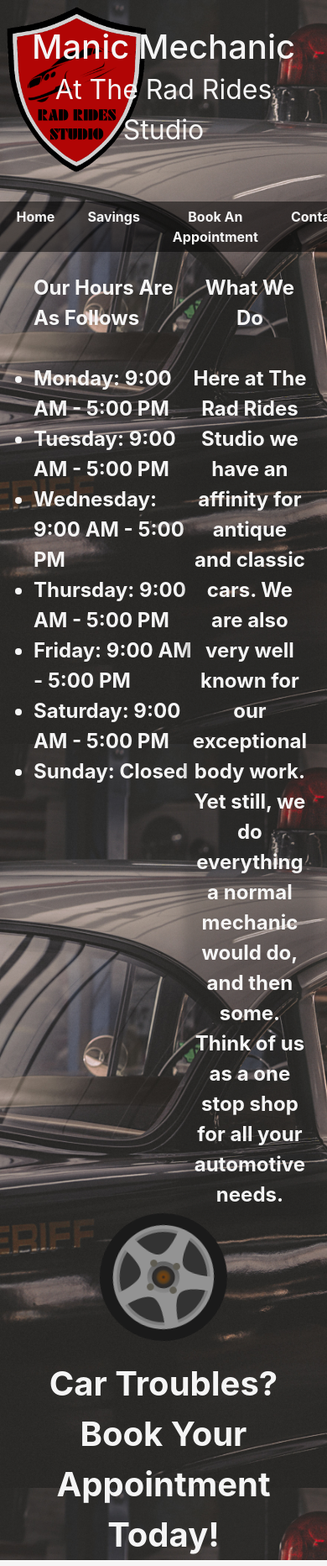
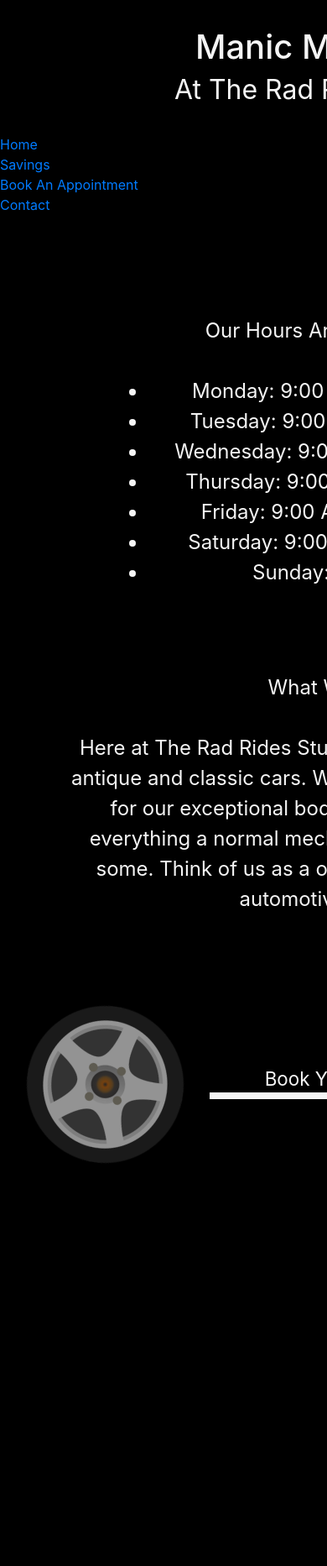
Before and after one commit to nylon-ducky/mechanic-website, a PHP site: page / in a window 390 px wide; the page is wider, and only the part inside the window is pictured. Shown: that part at 84% size. After the commit the page ends 1385 px from the top of that part, so only its background shows below. Run offline with PHP 8.4, Linux system fonts and the light colour scheme.

Commit message:
responsive styling progress

```diff
--- a/index.html
+++ b/index.html
@@ -20,14 +20,18 @@
 
     <link rel="stylesheet" href="https://cdnjs.cloudflare.com/ajax/libs/animate.css/4.1.1/animate.min.css" />
 
-    <link rel="stylesheet" href="style.css">
+    <link rel="stylesheet" media="screen and (min-width: 675px)" href="wideScreen.css">
+
+    <link rel="stylesheet" media="screen and (max-width: 674px)" href="smallScreen.css">
+
     <title>Rad Rides Studio</title>
 </head>
 
 <body>
-    <h1 id="head-img" class="jumbotron text-center animate__slideInDown">Manic Mechanic<br /><small>At The Rad Rides
+
+
+    <h1 id="head-img" class="jumbotron text-center animate__slideInDown">Manic Mechanic<br/><small>At The Rad Rides
             Studio</small></h1>
-
                 <div id="navBar" class="animate__fadeInDownBig">
                     <a href="index.html" class="nav">Home</a>
                     <a href="savings.html" class="nav">Savings</a>
@@ -43,12 +47,12 @@
         <ul id="hours" class="animate__fadeInLeft">
             <div>Our Hours Are As Follows</div>
             <br />
-            <li>Monday: 9:00 AM - 5:00 PM </li>
-            <li>Tuesday: 9:00 AM - 5:00 PM </li>
-            <li>Wednesday: 9:00 AM - 5:00 PM </li>
-            <li>Thursday: 9:00 AM - 5:00 PM </li>
-            <li>Friday: 9:00 AM - 5:00 PM </li>
-            <li>Saturday: 9:00 AM - 5:00 PM </li>
+            <li>Monday: 9:00 AM - 5:00 PM</li>
+            <li>Tuesday: 9:00 AM - 5:00 PM</li>
+            <li>Wednesday: 9:00 AM - 5:00 PM</li>
+            <li>Thursday: 9:00 AM - 5:00 PM</li>
+            <li>Friday: 9:00 AM - 5:00 PM</li>
+            <li>Saturday: 9:00 AM - 5:00 PM</li>
             <li>Sunday: Closed</li>
         </ul>
 
--- /dev/null
+++ b/smallScreen.css
@@ -0,0 +1,130 @@
+body {
+    background: rgb(0, 0, 0);
+    color: whitesmoke;
+    width: 100vw;
+    height: 100vh;
+}
+
+h1, #head-img, .jumbotron {
+    width: 200vw;
+    display: block;
+    justify-content: center;
+    background-color: transparent;
+    margin: auto;
+    background-image: url("assets/mechanic-logo.png");
+    background-repeat: no-repeat;
+    background-size: contain;
+    background-position-x: right;
+
+}
+
+#hoursList {
+    font-size: 1.5rem;
+    width: 200vw;
+    padding: 20vw;
+
+}
+
+#hours {
+    padding: 5vh 25vw 10vh;
+    text-align: center;
+}
+
+#container {
+    width: 175vw;
+}
+
+#tire {
+    width: 25vh;
+    height: 25vh;
+    margin: 5vw;
+    padding: 3vw;
+    display: flex;
+    float: left;
+    animation: hide 5.1s, spin 550ms linear 5s infinite;
+}
+
+#wheel {
+   display: flex;
+   justify-content: right;
+   text-align: center;
+   animation: hide 6.1s, reveal 1.5s linear 6s;
+   padding: 8vh 10vw 0;
+   font-size: 1.4rem;
+   border-bottom: .5rem solid whitesmoke;
+}
+
+
+
+
+
+
+
+@-webkit-keyframes reveal {
+    from {
+        transform: rotateY(270deg)
+    }
+    to {
+        transform: rotateY(360deg)
+    }
+}
+@keyframes reveal {
+    from {
+        transform: rotateY(270deg)
+    }
+    to {
+        transform: rotateY(360deg)
+    }
+}
+
+@-webkit-keyframes hide {
+    0% {
+        opacity: 0;
+    }
+    99% {
+        opacity: 0;
+    }
+    100% {
+        opacity: 1;
+    }
+}
+@keyframes hide {
+    0% {
+        opacity: 0;
+    }
+    99% {
+        opacity: 0;
+    }
+    100% {
+        opacity: 1;
+    }
+}
+
+@-webkit-keyframes spin {
+    from {
+        -webkit-transform: rotate(0deg);
+    }
+    to {
+        -webkit-transform: rotate(-360deg);
+    }
+}
+@keyframes spin {
+    from {
+        -webkit-transform: rotate(0deg);
+    }
+    to {
+        -webkit-transform: rotate(-360deg);
+    }
+}
+.animate__fadeInDownBig {
+    animation-duration: 2s;
+}
+
+.animate__slideInRight {
+    animation-duration: 2s;
+    animation-delay: 5s;
+}
+
+.animate__slideInDown {
+    animation-duration: 2s;
+}
--- a/style.css
+++ b/wideScreen.css
@@ -1,3 +1,4 @@
+
 body {
     background-image: url("assets/ryan-de-hamer-Hy8A1dqXfdU-unsplash.jpg");
     background-size: cover;
```
